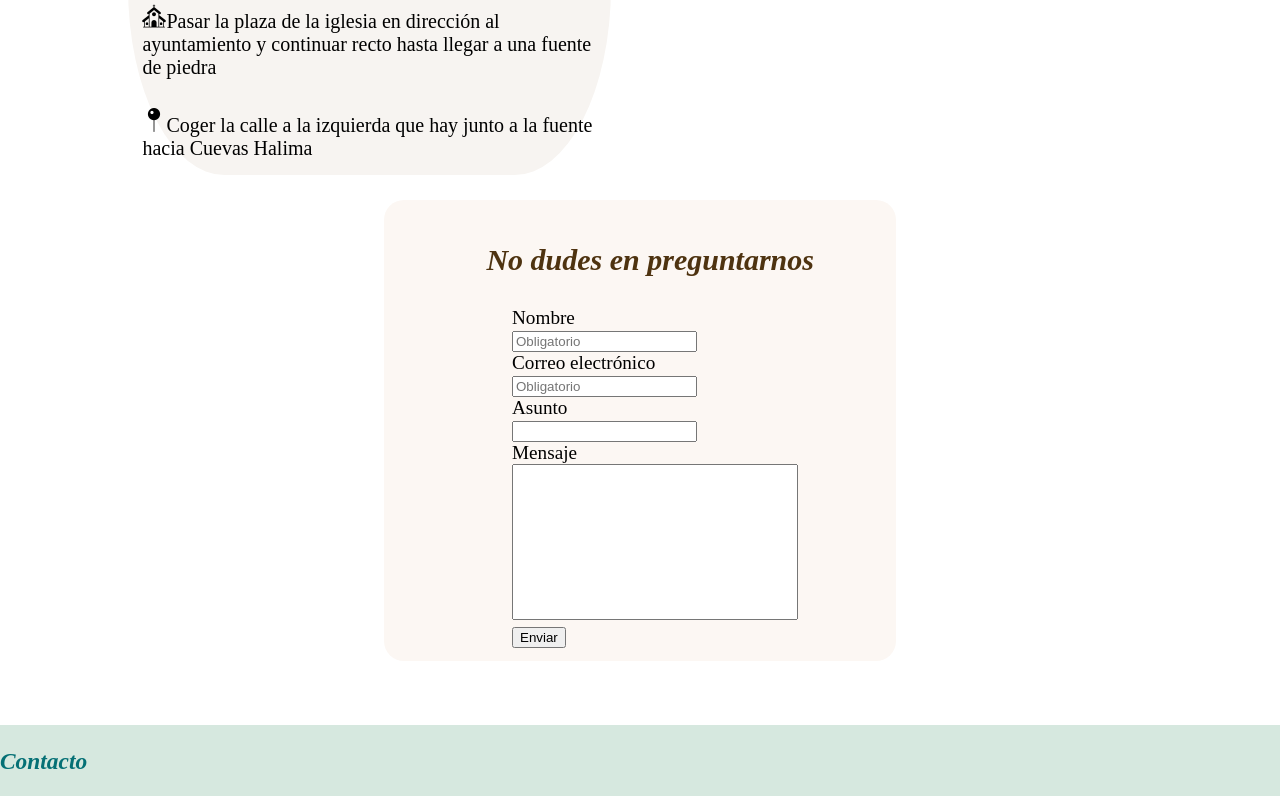
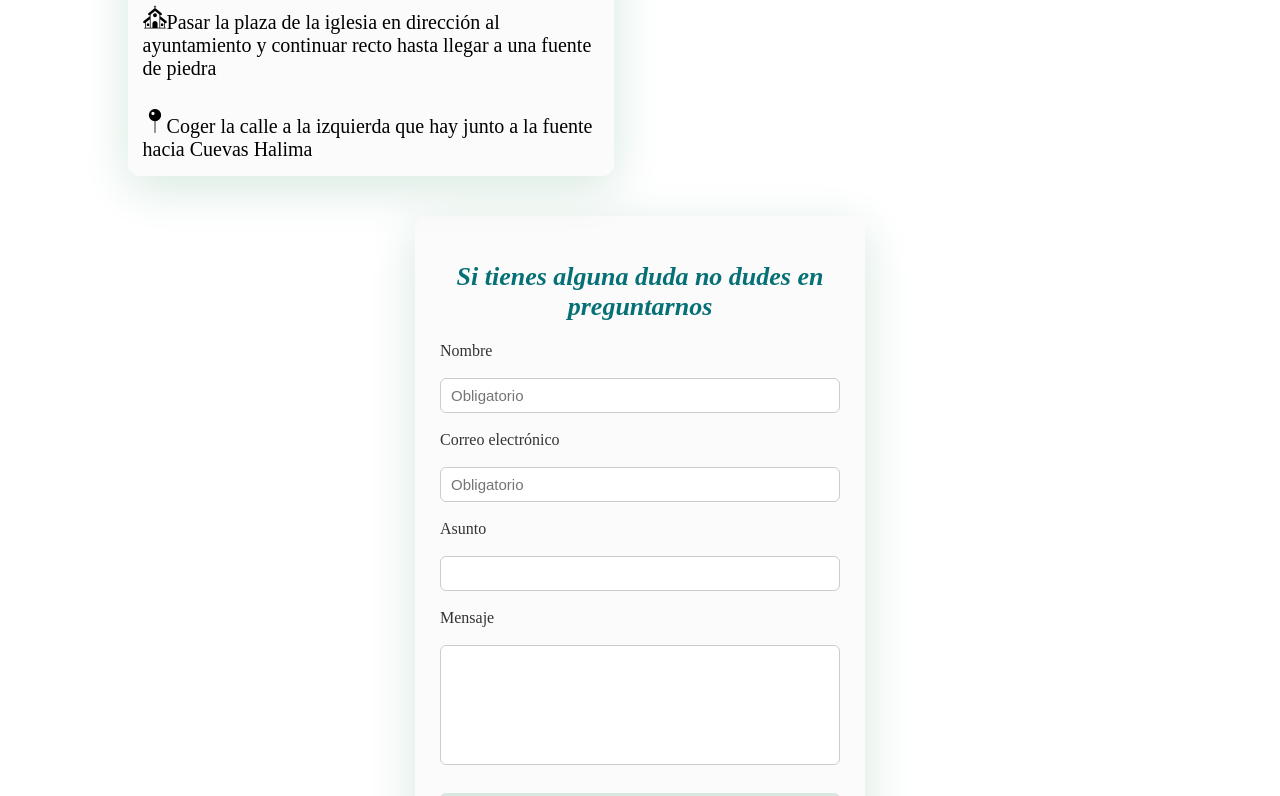
Before and after one commit to Ivan9556/cuevasHalima, a Flask app: page /encuentranos in a window 1280 px wide. Shown: the part 893-1689 px from the top of the page. Run offline with Flask 3, Linux system fonts and the light colour scheme.

Commit message:
Ajustes varios

```diff
--- a/app/static/css/EsquemaColores.txt
+++ b/app/static/css/EsquemaColores.txt
@@ -8,4 +8,6 @@ Color primcipal #057075
 
 Color secundario #057075
 
+Color de letra: #013f42
+
 Casi blanco: #e9f8f1
--- a/app/static/css/style.css
+++ b/app/static/css/style.css
@@ -54,7 +54,7 @@ footer {
 .Menu li,
 a {
     text-decoration: none;
-    color: #201003;
+    color: #013f42;
 }
 
 /*OCULTAR BOTON EN LA PANTALLA GRANDE*/
@@ -133,8 +133,26 @@ h3 {
     text-align: center;
 }
 
+/*SOBRE NOSOTROS*/
 
-/*UBICACION MAPS*/
+.nosotros .cabecera {
+    text-align: center;
+    font-size: 30px;
+}
+
+.nosotros .cuerpo {
+    display: flex;
+    margin-left: 20%;
+    margin-right: 20%;
+    gap: 5%;
+}
+
+.nosotros .texto {
+    font-size: larger;
+    text-align: center;
+}
+
+/* UBICACION MAPS */
 .ubicacion {
     display: flex;
     justify-content: center;
@@ -144,13 +162,13 @@ h3 {
 
 .informacion {
     font-size: 20px;
-    background-color: #f7f4f1;
-    border-radius: 20%;
+    background-color: #fcfbfb; /* Color más claro y suave */
+    border-radius: 12px; /* Redondeado más natural */
     margin-right: 5%;
+    box-shadow: 0 12px 50px #d6e8df; /* Sombra suave */
 }
 
 .informacion h3 {
-    color: rgb(78, 51, 16);
     margin-left: 15%;
 }
 
@@ -158,40 +176,62 @@ h3 {
     display: block;
     padding: 3%;
 }
-
-.ubicacion iframe {
-    border: 5px solid #f7f4f1;
-    border-radius: 20%;
-}
-
-/*Formulario */
 .formulario {
-    background-color: #fcf7f3;
-    border-radius: 20px;
-    margin-left: 30%;
-    margin-right: 30%;
-    margin-bottom: 1%;
-    padding-top: 1%;
-    padding-bottom: 1%;
+    background-color: #fcfbfb;
+    border-radius: 12px;
+    max-width: 400px; /* más estrecho */
+    margin: 40px auto; /* centrado vertical y horizontal */
+    padding: 20px 25px; /* menos padding */
+    box-shadow: 0 12px 50px #d6e8df;
 }
 
 .formulario h3 {
-    color: rgb(78, 51, 16);
-    font-size: 30px;
-    margin-left: 20%;
+    font-size: 26px;
+    text-align: center;
+    margin-bottom: 20px;
 }
 
 .formulario form {
-    margin-left: 25%;
-    font-size: larger;
+    display: flex;
+    flex-direction: column;
+    font-size: 16px;
+}
+
+.formulario label {
+    font-weight: 500;
+    color: #333;
+}
+
+.formulario input,
+.formulario textarea,
+.formulario select {
+    width: 100%;
+    padding: 8px 10px;
+    font-size: 15px;
+    border-radius: 6px;
+    border: 1px solid #ccc;
+    background-color: #fff;
+    box-sizing: border-box;
 }
 
 .formulario textarea {
-    width: 280px;
-    height: 150px;
+    height: 120px;
     resize: none;
 }
-/*Estilo para mensaje emergente confirmacion*/
+
+.formulario button {
+    background-color: #d6e8df;
+
+    border: none;
+    padding: 10px;
+    font-size: 16px;
+    border-radius: 6px;
+    cursor: pointer;
+    margin-top: 10px;
+    transition: background-color 0.3s ease;
+}
+
+/* Estilo para mensaje emergente confirmación */
 .toast {
     position: fixed;
     top: 80px;
@@ -203,6 +243,7 @@ h3 {
     opacity: 1;
     transition: opacity 1s ease-out;
     z-index: 1000;
+    box-shadow: 0 12px 30px rgba(0, 0, 0, 0.3);
 }
 
 .toast.hide {
@@ -210,45 +251,52 @@ h3 {
 }
 
 /*Reserva*/
-.bloque-busqueda{
+.bloque-busqueda {
     margin-bottom: 12%;
 }
-.calendario{
+
+.calendario {
     justify-items: center;
     text-align: center;
     margin-bottom: 5%;
 }
-.form-calendario img{
+
+.form-calendario img {
     border-radius: 20px;
     height: auto;
     max-width: 100%;
     margin-bottom: 20px;
 }
-.form-calendario{
+
+.form-calendario {
     background-color: #fcfbfb;
     padding: 30px 40px;
     border-radius: 12px;
     box-shadow: 0 12px 50px #d6e8df;
     text-align: center;
 }
-.form-calendario form{
+
+.form-calendario form {
     text-align: center;
     font-size: 20px;
     display: flex;
     gap: 10px;
 }
+
 .form-calendario input,
 .form-calendario select,
-.form-calendario button{
+.form-calendario button {
     padding: 5px;
     font-size: 16px;
     border-radius: 6px;
 }
-.resultados{
+
+.resultados {
     justify-items: center;
     text-align: center;
 }
-.vivienda{
+
+.vivienda {
     display: flex;
     border-radius: 5px;
     box-shadow: 0 12px 50px #d6e8df;
@@ -260,29 +308,32 @@ h3 {
     animation: entradaIzquierda 0.6s ease forwards;
     animation-delay: var(--delay, 0s);
 }
-@keyframes entradaIzquierda{
-    to{
+
+@keyframes entradaIzquierda {
+    to {
         opacity: 1;
         transform: translateX(0);
     }
 }
-.vivienda button{
+
+.vivienda button {
     border: none;
     border-radius: 5px;
     background-color: #d6e8df;
     font-size: large;
 }
-.img-vivienda{
+
+.img-vivienda {
     width: 250px;
     height: 150px;
     border-radius: 5px;
 }
 
-.precio-noche{
+.precio-noche {
     font-size: small;
 }
 
-.bloque-reserva{
+.bloque-reserva {
     display: none;
     align-items: center;
     justify-content: center;
@@ -293,18 +344,21 @@ h3 {
     animation: entradaIzquierda 0.6s ease forwards;
     animation-delay: var(--delay, 0s);
 }
-.datos-reserva{
+
+.datos-reserva {
     font-size: larger;
     border-radius: 10px;
     box-shadow: 0 12px 50px #d6e8df;
     padding: 30px 50px
 }
-.datos-reserva img{
+
+.datos-reserva img {
     width: 250px;
     height: 150px;
     border-radius: 5px;
 }
-.datos-reserva button{
+
+.datos-reserva button {
     width: 100%;
     border: none;
     border-radius: 5px;
@@ -312,7 +366,8 @@ h3 {
     padding: 10px 5px;
 
 }
-.form-reserva{
+
+.form-reserva {
     border-radius: 10px;
     box-shadow: 0 12px 50px #d6e8df;
     padding: 3% 50px
@@ -320,23 +375,25 @@ h3 {
 
 .form-reserva input,
 .form-reserva label,
-.form-reserva button{
+.form-reserva button {
     display: block;
     width: 100%;
 }
-.form-reserva button{
+
+.form-reserva button {
     border: none;
     border-radius: 5px;
     background-color: #d6e8df;
     padding: 10px 5px;
 }
-.pago{
+
+.pago {
     display: none;
 }
 
 /*Ventana confirmacion / cancelacion*/
 
-.ventana-confi_cancel{
+.ventana-confi_cancel {
     background-color: #d6e8df;
     font-size: larger;
     text-align: center;
--- a/app/templates/encuentranos.html
+++ b/app/templates/encuentranos.html
@@ -48,9 +48,9 @@
 
 <div class="formulario">
     <div>
-        <h3>No dudes en preguntarnos</h3>
+        <h3>Si tienes alguna duda no dudes en preguntarnos</h3>
     </div>
-    <div>
+    <div class="formulario-duda">
         <form action="{{url_for('main.enviar_mensaje')}}" method="POST">
             <label for="nombre">Nombre</label><br>
             <input type="text" id="nombre" name="nombre" placeholder="Obligatorio" required><br>
```
Also changed, not shown: app/templates/sobre-nosotros.html (+11 -1 lines), app/static/img/fotos/pruebaFoto.png (added).
